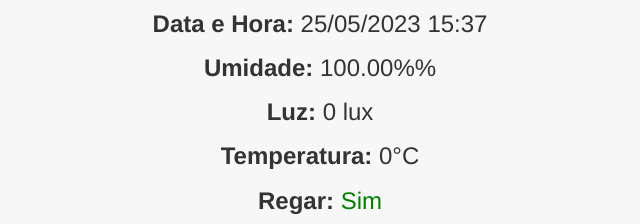
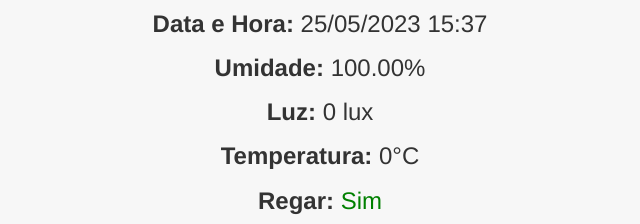
Before and after one commit to hickcp/hickcp.github.io, a plain HTML site: page index.html in a window 1280 px wide. Shown: the part 166-390 px from the top of the page, 320-960 px from the left. Drawn offline with nearby package versions, Linux system fonts and the light colour scheme; no server answers.

Commit message:
ajustando function

```diff
--- a/index.html
+++ b/index.html
@@ -128,7 +128,7 @@
 
       const umidadePercent = ((valorMaximo - valorSensorA) / (valorMaximo - valorMinimo)) * 100.0;
 
-      return umidadePercent.toFixed(2) + '%'; // Retorna o valor formatado com duas casas decimais e o símbolo de porcentagem
+      return umidadePercent.toFixed(2); // Retorna o valor formatado com duas casas decimais e o símbolo de porcentagem
     }
 
     function getPlantaStatus() {
```
